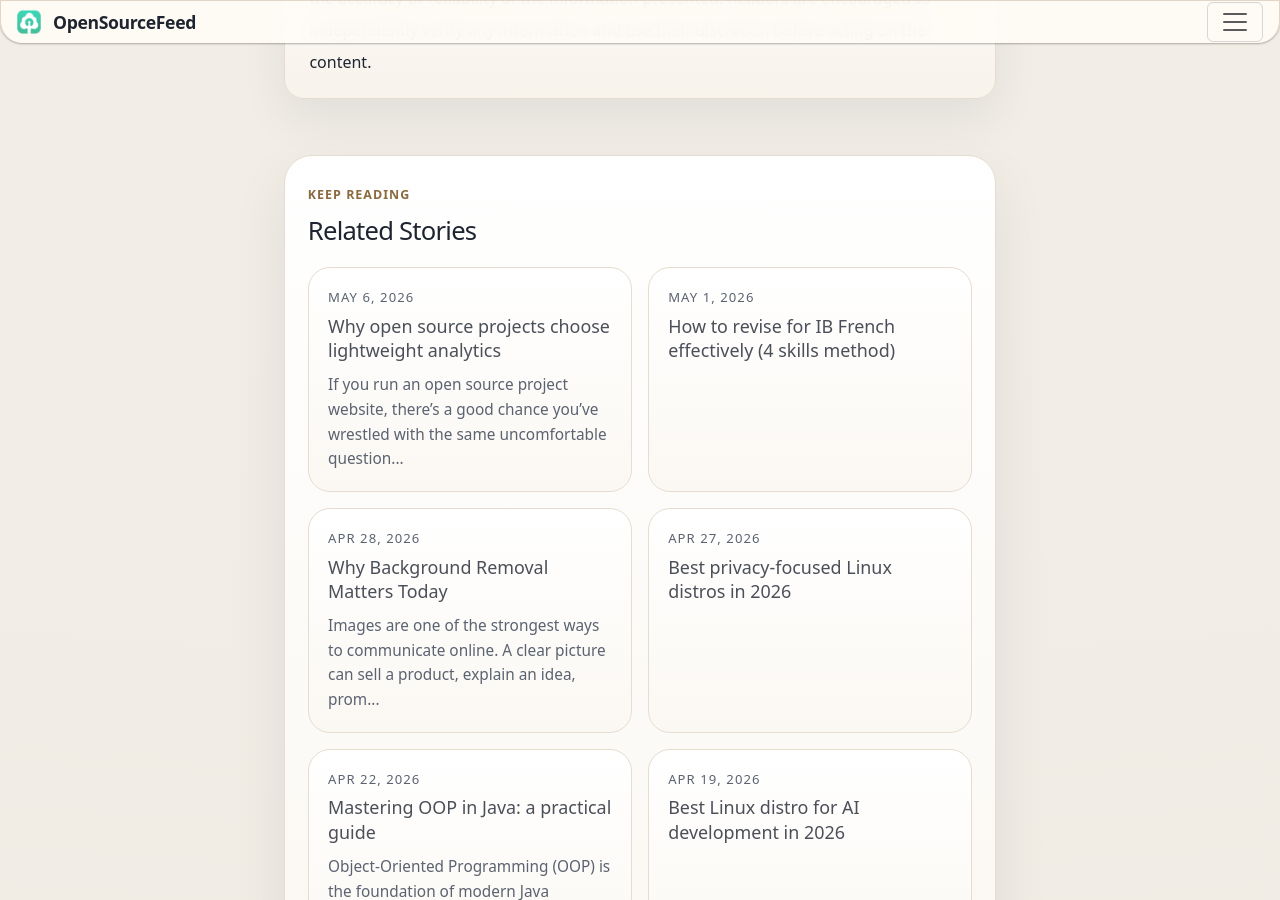
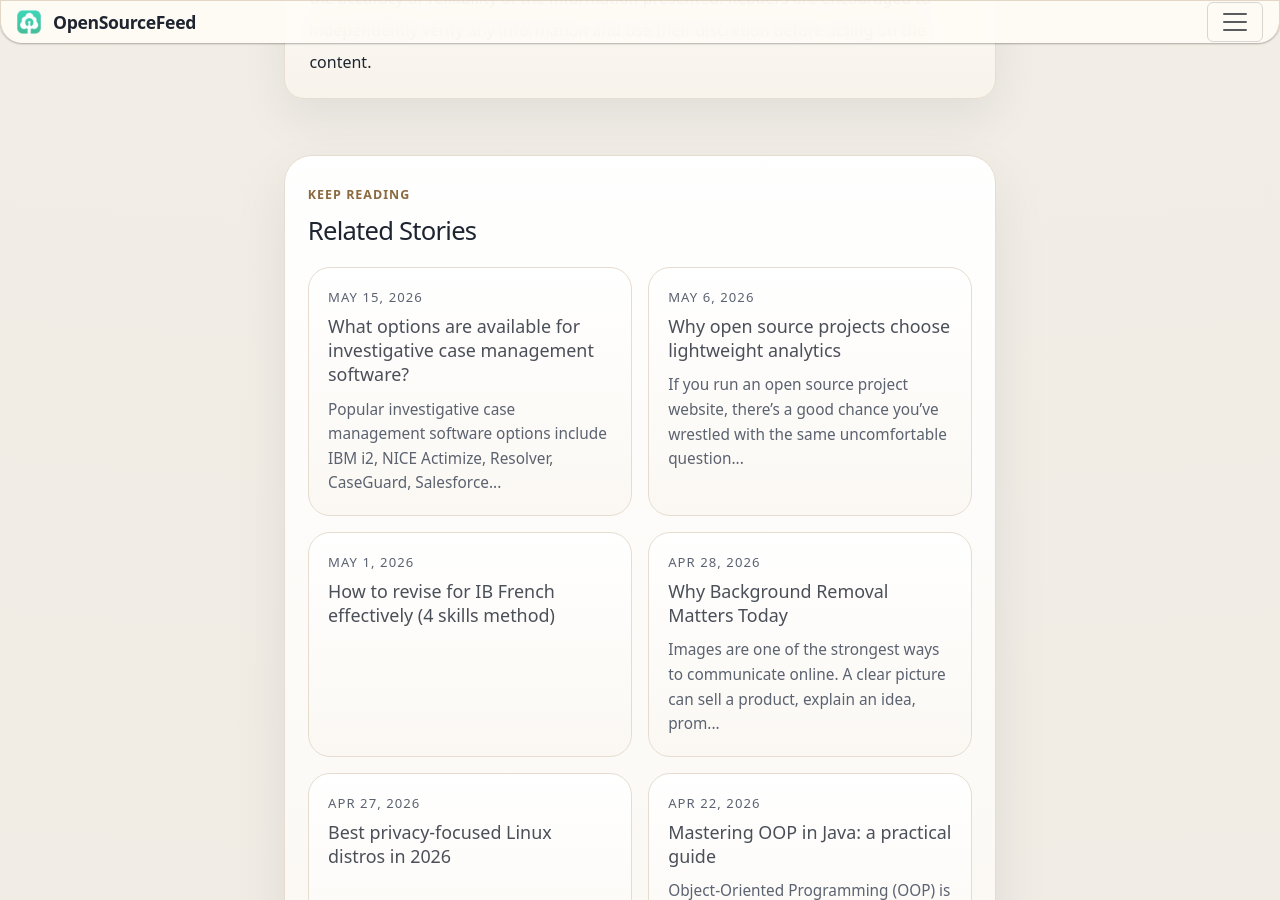
Before and after one commit to opensourcefeed/insights, a Jekyll site: the page built from _posts/2026-05-15-open-source-apple-productivity-tools.md, in a window 1280 px wide and 900 px high, scrolled down 6588 px. Built offline with Jekyll 4.4.1, drawn with Linux system fonts in a browser that asks for light colours; some of the changed lines change nothing that is shown.

Commit message:
investigative software

```diff
--- /dev/null
+++ b/_posts/2026-05-15-investigative-case-management-software-options.md
@@ -0,0 +1,108 @@
+---
+layout: post
+title: "What options are available for investigative case management software?"
+categories: [tools, security, open-source]
+tags: [investigative-software, case-management, evidence-management, workflow-automation, compliance, fraud-detection, enterprise-security, ai-analytics]
+description: "Explore top investigative case management software options including IBM i2, Palantir Gotham, and more — with feature comparisons and selection tips."
+image: /insights/assets/images/post-images/investigative-case-management-software.webp
+---
+
+Popular investigative case management software options include IBM i2, NICE Actimize, Resolver, CaseGuard, Salesforce Case Management, OpenText Investigations, and Palantir Gotham. These platforms help organizations manage investigations, track evidence, automate workflows, and improve collaboration across teams.
+
+Each solution offers different strengths, ranging from financial crime detection and intelligence analysis to digital evidence management and enterprise investigation workflows. In the following sections, we will examine the key features and capabilities of each platform in more detail.
+
+![A comparison chart of investigative case management software platforms including IBM i2, Palantir Gotham, and CaseGuard](/insights/assets/images/post-images/investigative-case-management-software.webp)
+
+## Top investigative case management software options
+
+[Investigative case management software](https://ignytegroup.com/our_solutions/investigative-case-management-software/) helps organizations streamline investigations, manage evidence, track cases, and improve collaboration across teams. These platforms are commonly used by law enforcement agencies, financial institutions, compliance teams, and enterprise security departments to increase efficiency, maintain audit trails, and support complex investigative workflows.
+
+Below are some of the leading investigative case management software platforms and their core capabilities.
+
+### 1. IBM i2
+
+IBM i2 is widely recognized for its advanced intelligence analysis and powerful link analysis capabilities. The platform helps investigators identify patterns, relationships, and hidden connections within large datasets through advanced visualization tools. It is commonly used by law enforcement, intelligence agencies, and organizations handling complex investigations that require deep analytical capabilities.
+
+### 2. NICE Actimize
+
+NICE Actimize specializes in financial crime investigations and compliance monitoring. The platform uses AI-powered analytics and transaction monitoring tools to detect fraud, money laundering, and suspicious activities in real time. Financial institutions often rely on NICE Actimize to strengthen compliance programs and reduce investigation times.
+
+### 3. Resolver
+
+Resolver focuses on enterprise incident and investigation management by combining workflow automation with centralized case tracking. The platform helps organizations standardize investigative processes, improve reporting, and maintain clear audit trails. Its flexibility makes it suitable for corporate security, risk management, and compliance teams.
+
+### 4. CaseGuard
+
+CaseGuard is known for its digital evidence management and AI-assisted redaction capabilities. The platform simplifies the handling of audio, video, and document evidence while automating sensitive information redaction. Organizations dealing with legal evidence, compliance, or public records requests benefit from its efficient evidence processing features.
+
+### 5. Salesforce Case Management
+
+Salesforce Case Management offers highly customizable workflows and enterprise scalability for organizations that need flexible investigation management solutions. Businesses can adapt workflows, automate tasks, and integrate the platform with existing enterprise systems to support a wide variety of investigative and customer-related cases.
+
+### 6. OpenText Investigations
+
+OpenText Investigations is designed for compliance-heavy environments that require strong document and records management capabilities. The platform helps organizations manage investigations while maintaining regulatory compliance, secure recordkeeping, and detailed audit documentation.
+
+### 7. Palantir Gotham
+
+Palantir Gotham is widely used by government agencies and intelligence organizations for large-scale data integration and advanced investigative analytics. The platform enables investigators to combine multiple data sources, analyze complex relationships, and improve situational awareness during investigations and intelligence operations.
+
+Organizations evaluating **investigative case management software** should carefully compare features, scalability, and integration capabilities to ensure the platform aligns with their operational and compliance requirements.
+
+## Comparison of popular investigative case management software
+
+| Software | Best For | Key Strength |
+|---|---|---|
+| IBM i2 | Intelligence investigations | Data visualization |
+| NICE Actimize | Financial crime | Fraud analytics |
+| Resolver | Enterprise investigations | Workflow management |
+| CaseGuard | Evidence handling | AI redaction |
+| Salesforce | Large enterprises | Customization |
+| OpenText | Compliance teams | Document management |
+| Palantir Gotham | Government agencies | Big data integration |
+
+## Key features to look for in investigative case management software
+
+When selecting an investigation platform, organizations should evaluate features that improve efficiency, security, and collaboration.
+
+- **Centralized case tracking:** Keeps all investigation details and activities in one system.
+- **Evidence and document management:** Securely stores and organizes investigation files and digital evidence.
+- **Workflow automation:** Automates repetitive tasks and approval processes to improve efficiency.
+- **Role-based permissions:** Restricts access based on user roles to improve security and compliance.
+- **Audit trails and reporting:** Tracks user activity and generates detailed compliance reports.
+- **AI and analytics tools:** Helps identify patterns, risks, and trends within investigation data.
+- **Mobile accessibility:** Enables investigators to access cases and updates remotely.
+- **Cloud and on-premise deployment options:** Supports different security and infrastructure requirements.
+- **Integration with third-party systems:** Connects with CRMs, databases, ERPs, and evidence platforms.
+
+## Frequently asked questions (FAQs)
+
+**What is investigative case management software used for?**
+It helps organizations manage investigations, track cases, store evidence, automate workflows, and maintain compliance records.
+
+**Which industries use investigative case management software?**
+Industries include law enforcement, financial services, healthcare, legal services, government, and corporate security.
+
+**What features are most important in investigation software?**
+Key features include case tracking, evidence management, workflow automation, audit trails, analytics, and secure access controls.
+
+**What is the best investigative case management software for law enforcement?**
+Popular options include IBM i2, Palantir Gotham, and other platforms designed for intelligence analysis and criminal investigations.
+
+**Is investigative case management software cloud-based?**
+Many providers offer cloud, hybrid, and on-premise deployment models depending on organizational security requirements.
+
+**Can investigative case management software integrate with existing systems?**
+Yes, most enterprise platforms support integrations with databases, CRMs, ERPs, and digital evidence systems.
+
+**How much does investigative case management software cost?**
+Pricing varies widely depending on features, deployment type, customization, and organization size.
+
+**How does AI improve investigative workflows?**
+AI can automate repetitive tasks, identify patterns in large datasets, accelerate evidence review, and improve decision-making.
+
+## Conclusion
+
+Modern investigative case management software helps organizations manage investigations more efficiently through better collaboration, workflow automation, evidence tracking, and compliance management. These platforms are widely used in industries such as law enforcement, healthcare, finance, and enterprise security to improve investigation processes and reduce operational risks.
+
+Choosing the right solution depends on factors such as scalability, security, integrations, and industry needs. As investigations become more complex, technologies like AI, automation, and real-time analytics are playing an increasingly important role in helping organizations make faster and smarter decisions.
--- a/_posts/2026-05-15-open-source-apple-productivity-tools.md
+++ b/_posts/2026-05-15-open-source-apple-productivity-tools.md
@@ -4,12 +4,12 @@ title: "Open-source tools and productivity in the Apple ecosystem"
 categories: [open-source, tools, productivity, apple]
 tags: [open-source, productivity, apple, iphone, macos, device-optimization, app-management, digital-workflow]
 description: "How to balance open-source flexibility with everyday Apple device productivity — covering app ecosystems, device optimization, and sustainable digital habits."
-image: /insights/assets/images/post-images/open-source-apple-productivity.png
+image: /insights/assets/images/post-images/open-source-apple-productivity.webp
 ---
 
 Open-source software has transformed the way people interact with technology. From developers building scalable applications to everyday users looking for flexible alternatives to paid tools, open-source solutions have become a major part of modern digital workflows — including how Apple device users manage storage, performance, and daily productivity.
 
-![Open-source tools and productivity on Apple devices — a developer working across a Mac and iPhone with productivity apps open](/insights/assets/images/post-images/open-source-apple-productivity.png)
+![Open-source tools and productivity on Apple devices — a developer working across a Mac and iPhone with productivity apps open](/insights/assets/images/post-images/open-source-apple-productivity.webp)
 
 Apple users in particular rely on a growing ecosystem of apps and utilities to handle productivity, media consumption, and device performance. As digital workflows become more complex, users are increasingly looking for practical ways to combine open-source flexibility with reliable everyday tools — while keeping their devices running smoothly.
 
```
Also changed, not shown: assets/images/post-images/investigative-case-management-software.webp (added), assets/images/post-images/open-source-apple-productivity.png (deleted), assets/images/post-images/open-source-apple-productivity.webp (added).
